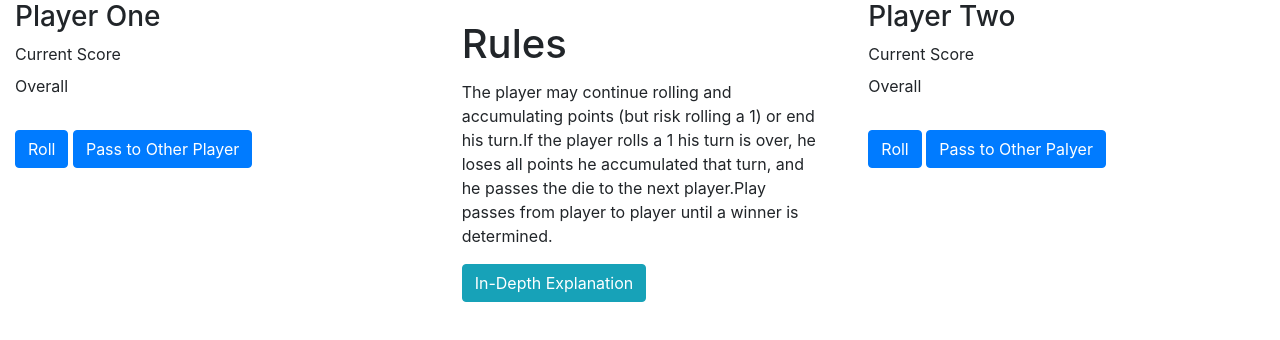
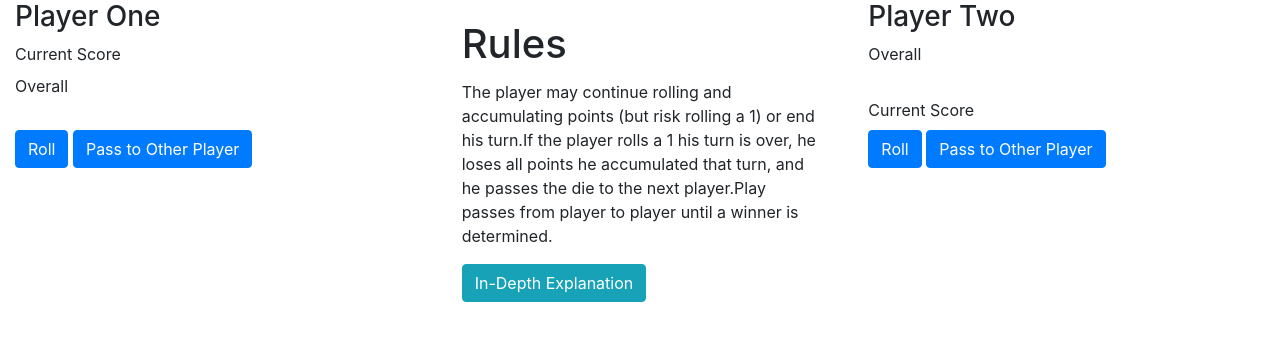
Before and after one commit to Veerprism/pigdice, a plain HTML site: page index.html in a window 1280 px wide. Drawn offline with nearby package versions, Linux system fonts and the light colour scheme; a script that the page names is missing.

Commit message:
The form with player2

```diff
--- a/index.html
+++ b/index.html
@@ -12,7 +12,8 @@
   <link rel="stylesheet" href="css/style.css">
   </head>
 <div class="container-fluid">
-  <div class="row  " id="playerone" >
+  <div class="row" id="playerone">
+
     <div class="col-md-4">
       <form class="form" action="index.html" method="post">
         <div class="form-group">
@@ -33,21 +34,18 @@
         <a href="https://www.thesprucecrafts.com/pig-dice-game-complete-rules-of-pig-411405" class="btn btn-info">In-Depth Explanation</a>
     </div>
     </div>
+
     <div class="col-md-4">
       <form class="form" action="index.html" method="post">
         <div class="form-group">
           <h3>Player Two</h3>
-          <label for="">Current Score</label><br>
-          <label for="">Overall</label><br><br>
-          <button type="button" name="button" class="btn btn-primary">Roll</button>
-            <button type="button" name="button" class="btn btn-primary">Pass to Other Palyer</button>
-
-
-        </div>
-
+          <label for="">Overall<span id="addOverallScore2"></label><br><br>
+          <label for="">Current Score<span id="addCurrentScore2"></span></label><br>
+          <button type="button" name="button" id="add2" class="btn btn-primary">Roll</button>
+            <button type="button" name="button" id="remove2" class="btn btn-primary">Pass to Other Player</button>
+          </div>
       </form>
-
-    </div>
+      </div>
 
 
   </div>
```
